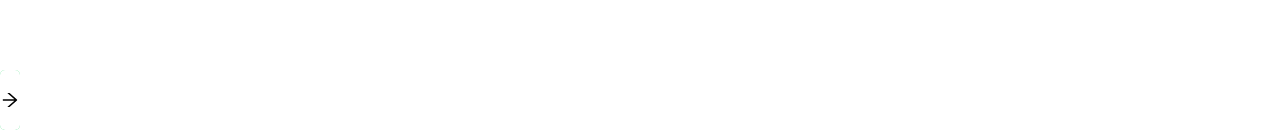
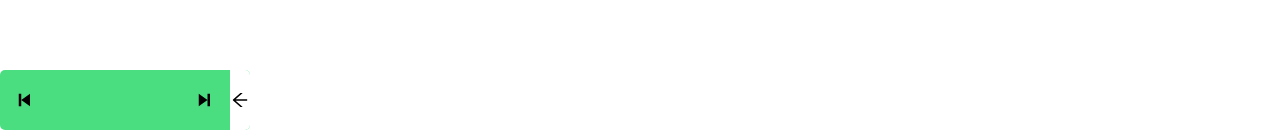
Before and after one commit to SymphonyIceAttack/React_MusicPlayer, a React (Vite) app: page /MusicPlayer in a window 1280 px wide. Shown: the part 660-797 px from the top of the page. Built offline with nearby package versions, Linux system fonts and the light colour scheme.

Commit message:
MusicPlayerUpdate

```diff
--- a/src/App/MusicPlayer/AudioPlayer/AudioPlayer.less
+++ b/src/App/MusicPlayer/AudioPlayer/AudioPlayer.less
@@ -7,7 +7,7 @@
     width: 40px;
     height: 40px;
     position: absolute;
-    bottom: 10%;
+    bottom: 15%;
     border: 1px solid black;
     left: calc(50% - 40px);
     cursor: pointer;
--- a/src/App/MusicPlayer/AudioPlayer/index.tsx
+++ b/src/App/MusicPlayer/AudioPlayer/index.tsx
@@ -5,12 +5,14 @@ import { AiOutlinePause } from "react-icons/ai";
 import { useSelector } from "react-redux";
 
 interface Props {
-    time: number;
     MusicUrl: string;
 }
-const index: React.FC<Props> = ({ time, MusicUrl }) => {
+const index: React.FC<Props> = ({ MusicUrl }) => {
     const [isPlaying, setIsPlaying] = useState(false);
     const audioRef = useRef<HTMLAudioElement>(null);
+    useEffect(() => {
+        setIsPlaying(false);
+    }, [MusicUrl]);
     return (
         <>
             {isPlaying ? (
--- /dev/null
+++ b/src/App/MusicPlayer/DownArrow/index.tsx
@@ -0,0 +1,18 @@
+import React from "react";
+import { BiSkipNext } from "react-icons/bi";
+interface Props {
+    Down: () => void;
+}
+
+const index: React.FC<Props> = ({ Down }) => {
+    return (
+        <span
+            className="flex items-center justify-center m-r-5 border-1 border-coolGray w-40 h-40 border-rounded-40 hover:scale-120 transition"
+            onClick={() => Down()}
+        >
+            <BiSkipNext size={30} />
+        </span>
+    );
+};
+
+export default index;
--- /dev/null
+++ b/src/App/MusicPlayer/UpArrow/index.tsx
@@ -0,0 +1,18 @@
+import React from "react";
+import { BiSkipPrevious } from "react-icons/bi";
+interface Props {
+    up: () => void;
+}
+
+const index: React.FC<Props> = ({ up }) => {
+    return (
+        <span
+            onClick={() => up()}
+            className="flex items-center justify-center m-l-5 border-1 border-coolGray w-40 h-40 border-rounded-40 w"
+        >
+            <BiSkipPrevious size={30} />
+        </span>
+    );
+};
+
+export default index;
--- a/src/App/MusicPlayer/index.tsx
+++ b/src/App/MusicPlayer/index.tsx
@@ -3,28 +3,51 @@ import { AiOutlineArrowLeft, AiOutlineArrowRight } from "react-icons/ai";
 import { useSelector } from "react-redux";
 import type { RootState } from "@/store";
 import AudioPlayer from "./AudioPlayer";
+import UpArrow from "./UpArrow";
+import DownArrow from "./DownArrow";
 const index = () => {
-    const [isExpand, setIsExpand] = useState(false);
+    const [isExpand, setIsExpand] = useState(true);
     const MusicPlayList = useSelector((app: RootState) => app.MusicPlayList);
+    const [currentMusicIndex, setCurrentMusicIndex] = useState(0);
 
     useEffect(() => {
         MusicPlayList.length !== 0 && !isExpand && setIsExpand(true);
+        MusicPlayList.length !== 0 &&
+            setCurrentMusicIndex(MusicPlayList.length - 1);
     }, [MusicPlayList]);
+
+    useEffect(() => {}, [currentMusicIndex]);
     return (
         <div
-            className={`fixed bottom-10 left-0 bg-green h-60  border-rounded-5 flex justify-between overflow-hidden transition-all`}
-            style={{
-                width: isExpand ? "230px" : "20px",
-            }}
+            className={`fixed bottom-10 left-0 bg-green h-60  border-rounded-5 flex
+          items-center   justify-between overflow-hidden transition-all`}
         >
-            <div className=" h-100% flex-1 transition-all">
+            <div
+                className=" h-100%  transition-all flex justify-between items-center"
+                style={{ width: isExpand ? "230px" : "0px" }}
+            >
+                <UpArrow
+                    up={() => {
+                        currentMusicIndex !== 0 &&
+                            setCurrentMusicIndex((index) => index - 1);
+                    }}
+                />
                 {MusicPlayList.length > 0 ? (
-                    <AudioPlayer time={30} MusicUrl={MusicPlayList[0].url} />
+                    <AudioPlayer
+                        MusicUrl={MusicPlayList[currentMusicIndex].url}
+                    />
                 ) : null}
+                <DownArrow
+                    Down={() => {
+                        currentMusicIndex < MusicPlayList.length - 1 &&
+                            setCurrentMusicIndex((index) => index + 1);
+                    }}
+                />
             </div>
+
             {isExpand ? (
                 <div
-                    className="flex items-center justify-center h-100% bg-white w-20 relative right-0 cursor-pointer hover:bg-gray-2"
+                    className="flex items-center justify-center h-100% bg-white w-20 relative right-0 cursor-pointer hover:bg-gray-2 z-10"
                     onClick={() => {
                         setIsExpand(false);
                     }}
@@ -33,7 +56,7 @@ const index = () => {
                 </div>
             ) : (
                 <div
-                    className="flex items-center justify-center h-100% bg-white w-20 relative right-0 cursor-pointer hover:bg-gray-2"
+                    className="flex items-center justify-center h-100% bg-white w-20 relative right-0 cursor-pointer hover:bg-gray-2 z-10"
                     onClick={() => {
                         setIsExpand(true);
                     }}
```
